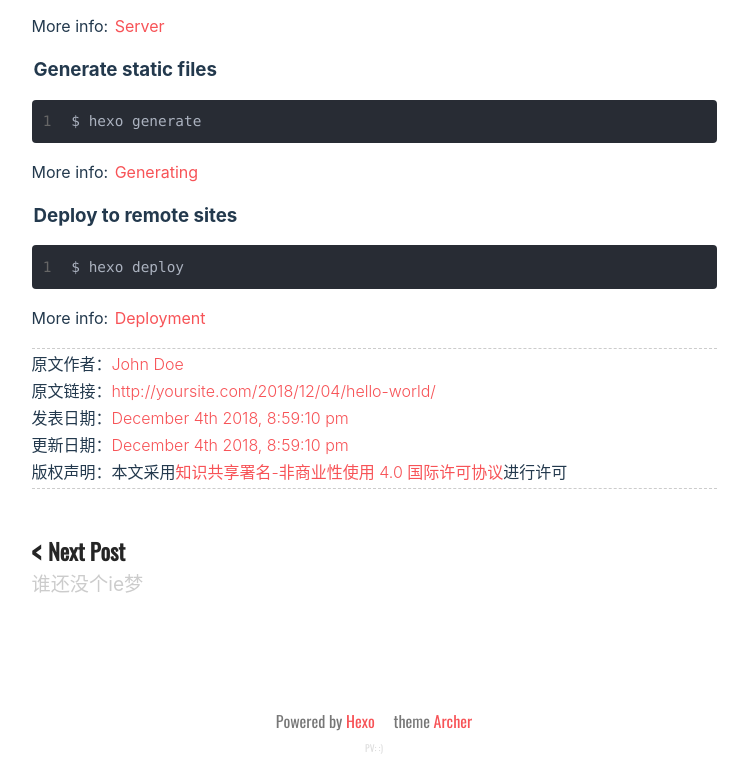
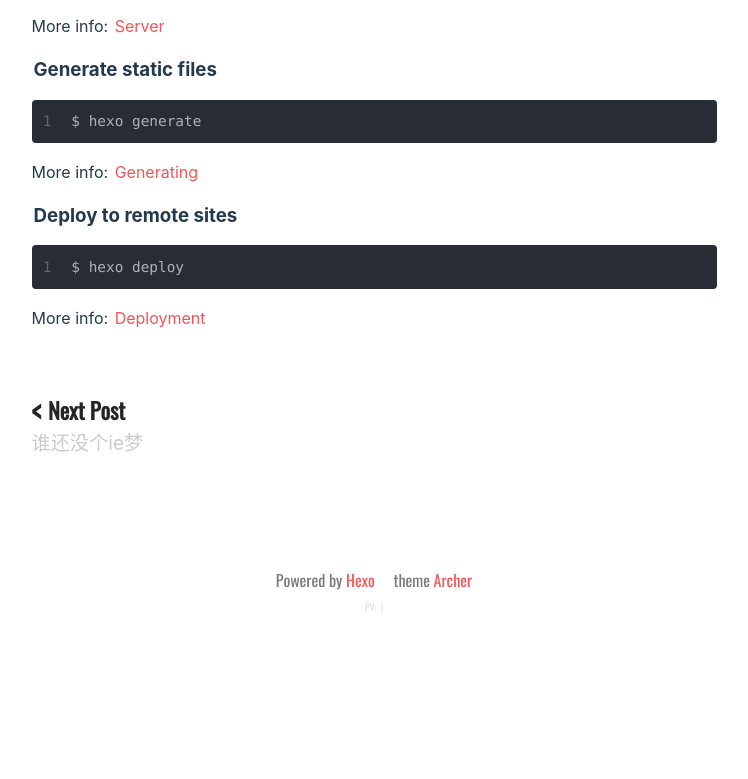
Before and after one commit to shiqixi/shiqixi.github.io, a plain HTML site: page 2018/12/04/hello-world/index.html in a window 1280 px wide. Shown: the part 845-1624 px from the top of the page, without its empty margins (266-1014 px from the left). After the commit the page ends 1483 px from the top, so only its background shows below. Drawn offline with nearby package versions, Linux system fonts and the light colour scheme; some packages are replaced by stand-ins of ours; a script that the page names is missing; a web font is replaced by a local one.

Commit message:
Site updated: 2018-12-04 23:49:10

```diff
--- a/2018/12/04/hello-world/index.html
+++ b/2018/12/04/hello-world/index.html
@@ -408,14 +408,6 @@ height:50vh;
     </article>
     <!-- license  -->
 
-        <div class="license-wrapper">
-            <p>原文作者：<a href="http://yoursite.com">John Doe</a>
-            </p><p>原文链接：<a href="http://yoursite.com/2018/12/04/hello-world/">http://yoursite.com/2018/12/04/hello-world/</a>
-            </p><p>发表日期：<a href="http://yoursite.com/2018/12/04/hello-world/">December 4th 2018, 8:59:10 pm</a>
-            </p><p>更新日期：<a href="http://yoursite.com/2018/12/04/hello-world/">December 4th 2018, 8:59:10 pm</a>
-            </p><p>版权声明：本文采用<a rel="license" href="www.hcie.top">知识共享署名-非商业性使用 4.0 国际许可协议</a>进行许可</p>
-        </div>
-
     <!-- paginator  -->
     <ul class="post-paginator">
         <li class="next">
```
Also changed, not shown: 2018/12/04/hcie/index.html (+0 -8 lines).
